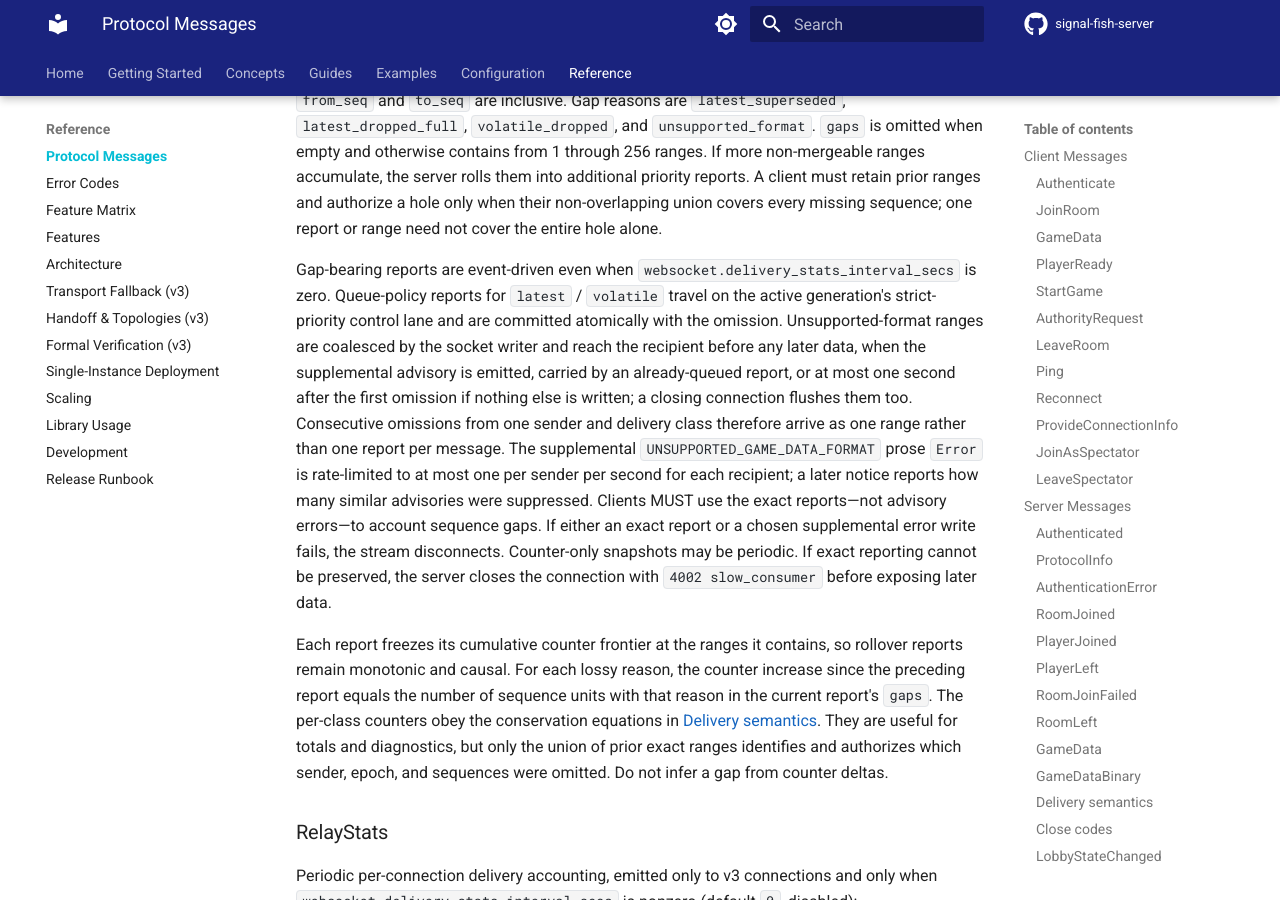
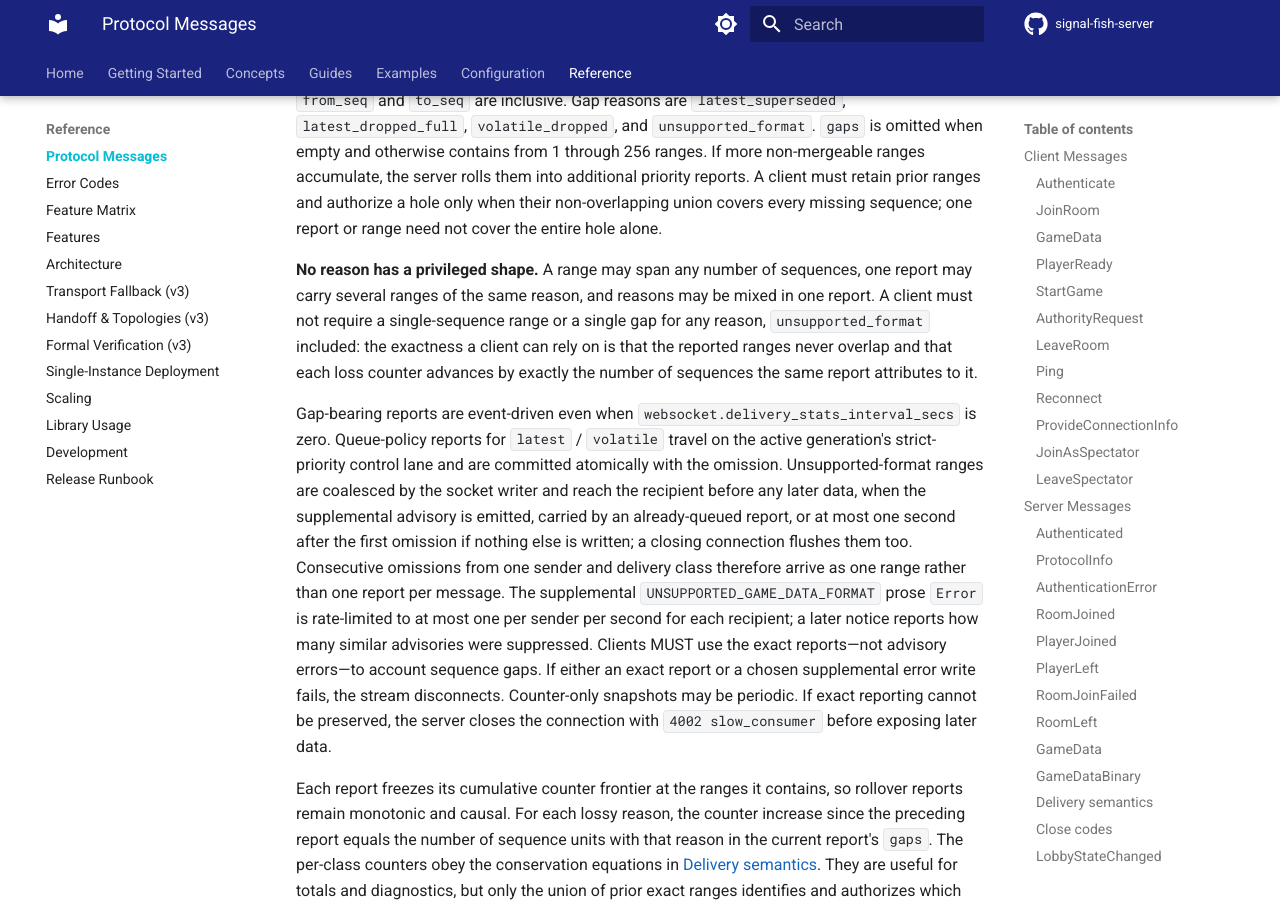
Before and after one commit to Ambiguous-Interactive/signal-fish-server, an MkDocs documentation site: the page built from docs/protocol.md, in a window 1280 px wide and 900 px high, scrolled down 37800 px. Built offline with MkDocs 1.6.1 and Material for MkDocs 9.7.7, drawn with Linux system fonts in a browser that asks for light colours; comment, search, counter and statistics services are not loaded.

Commit message:
Document that no gap reason has a privileged report shape
The published `signal-fish-client` 0.9.0 carries the same over-strict check the
in-repo clients did, so it will reject the server's coalesced reports until it is
updated (tracked as signal-fish-client-rust#81). `docs/protocol.md` never
promised a shape for these frames — it requires a client to authorize a hole from
the union of ranges, and `DeliveryGap` is defined as an inclusive range — so the
contract now says so explicitly rather than leaving client authors to infer a
shape from whatever the writer happened to emit.

The compatibility window is recorded honestly in the changelog: it affects only
the error path that produces these reports, since a convertible payload is still
delivered to a differently-negotiated peer as a JSON fallback with no report at
all.

Co-Authored-By: Claude Opus 5 (1M context) <noreply@anthropic.com>

```diff
--- a/docs/protocol.md
+++ b/docs/protocol.md
@@ -1727,6 +1727,13 @@ them into additional priority reports. A client must retain prior ranges and
 authorize a hole only when their non-overlapping union covers every missing
 sequence; one report or range need not cover the entire hole alone.
 
+**No reason has a privileged shape.** A range may span any number of sequences,
+one report may carry several ranges of the same reason, and reasons may be mixed
+in one report. A client must not require a single-sequence range or a single gap
+for any reason, `unsupported_format` included: the exactness a client can rely on
+is that the reported ranges never overlap and that each loss counter advances by
+exactly the number of sequences the same report attributes to it.
+
 Gap-bearing reports are event-driven even when
 `websocket.delivery_stats_interval_secs` is zero. Queue-policy reports for
 `latest` / `volatile` travel on the active generation's strict-priority control
```
Also changed, not shown: CHANGELOG.md (+11 -1 lines).
